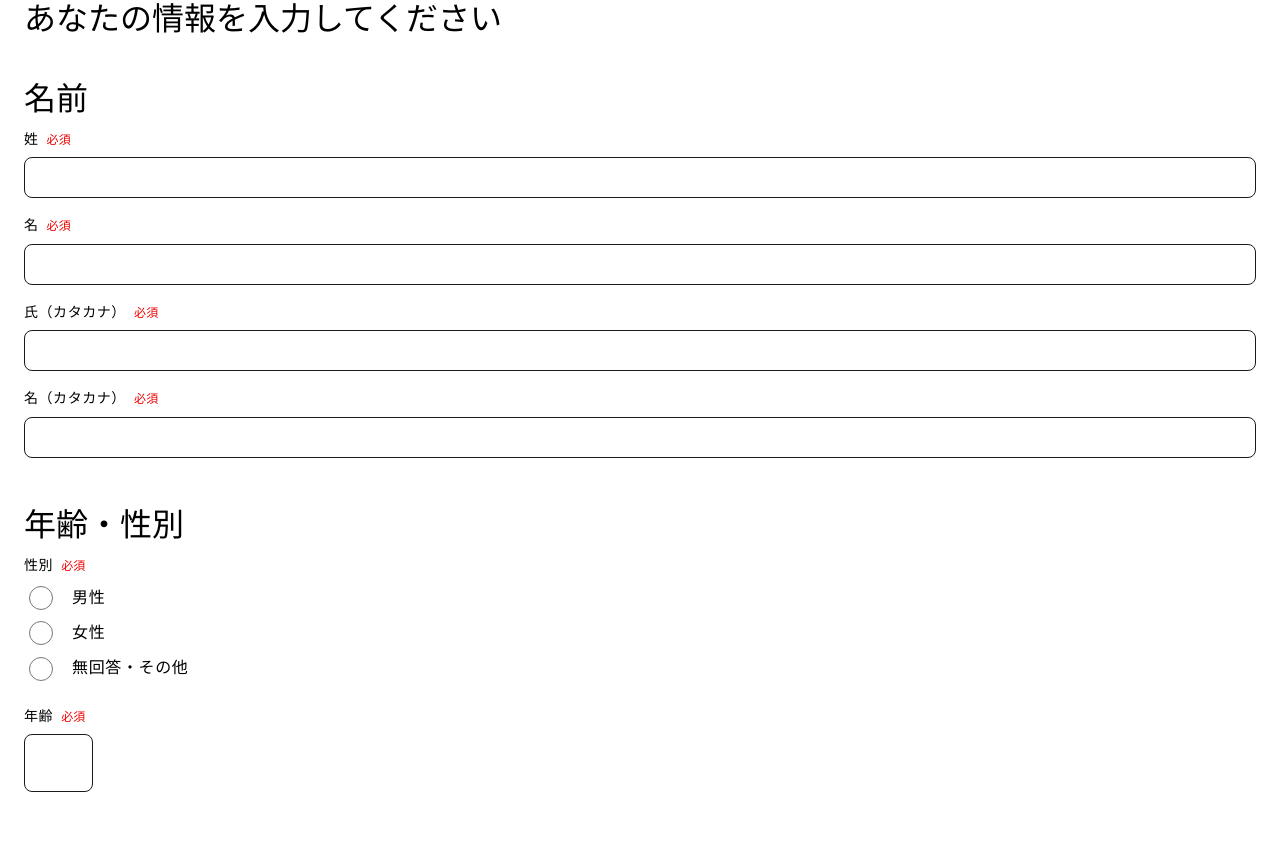
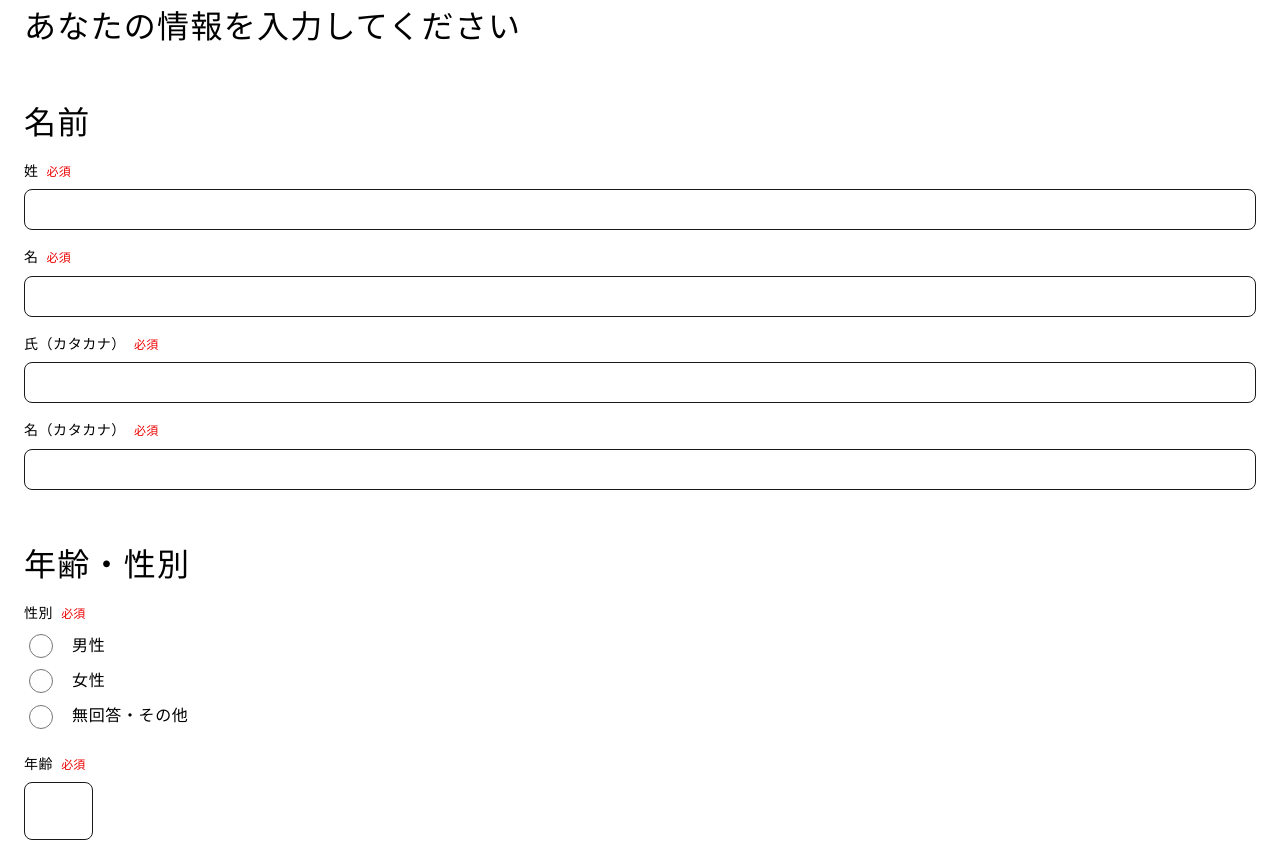
Before and after one commit to benwhite0820/homework, a Next.js app: page / in a window 1280 px wide. Shown: the top 842 px of the page. Built offline with nearby package versions, Linux system fonts and the light colour scheme.

Commit message:
update input focus style and header style

```diff
--- a/components/header/header.style.scss
+++ b/components/header/header.style.scss
@@ -1,3 +1,7 @@
 .header {
   font-size: 32px;
+  font-style: normal;
+  font-weight: 500;
+  line-height: 150%;
+  letter-spacing: 1.28px;
 }
--- a/components/input-label/input.style.scss
+++ b/components/input-label/input.style.scss
@@ -7,5 +7,11 @@
     border-radius: 8px;
     border: 1px solid #1a1a1c;
     padding: 12px 16px;
+
+    &:focus {
+      outline: none;
+      border: 1px solid transparent;
+      box-shadow: 0 0 0 1px #cd820a;
+    }
   }
 }
```
